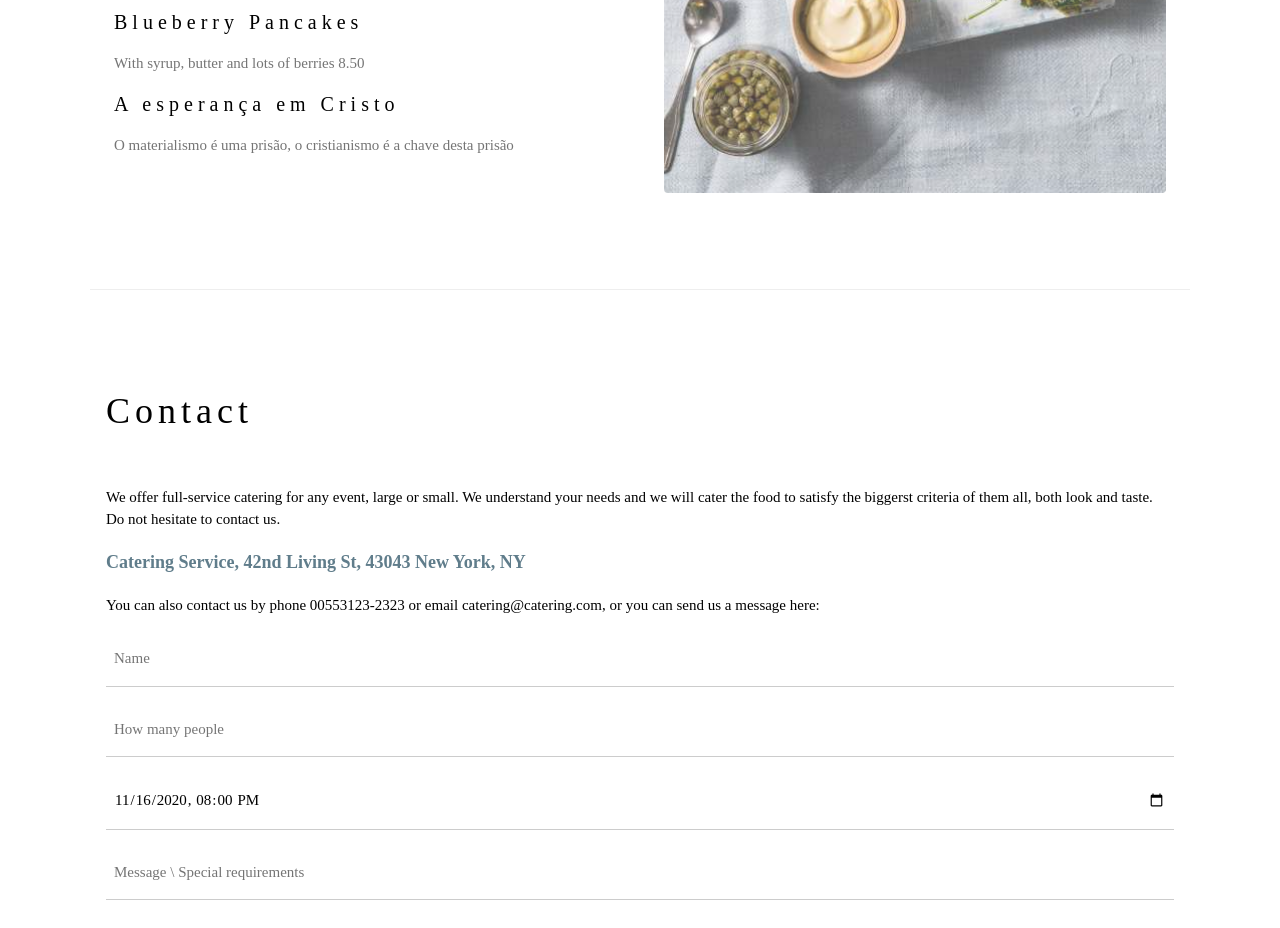
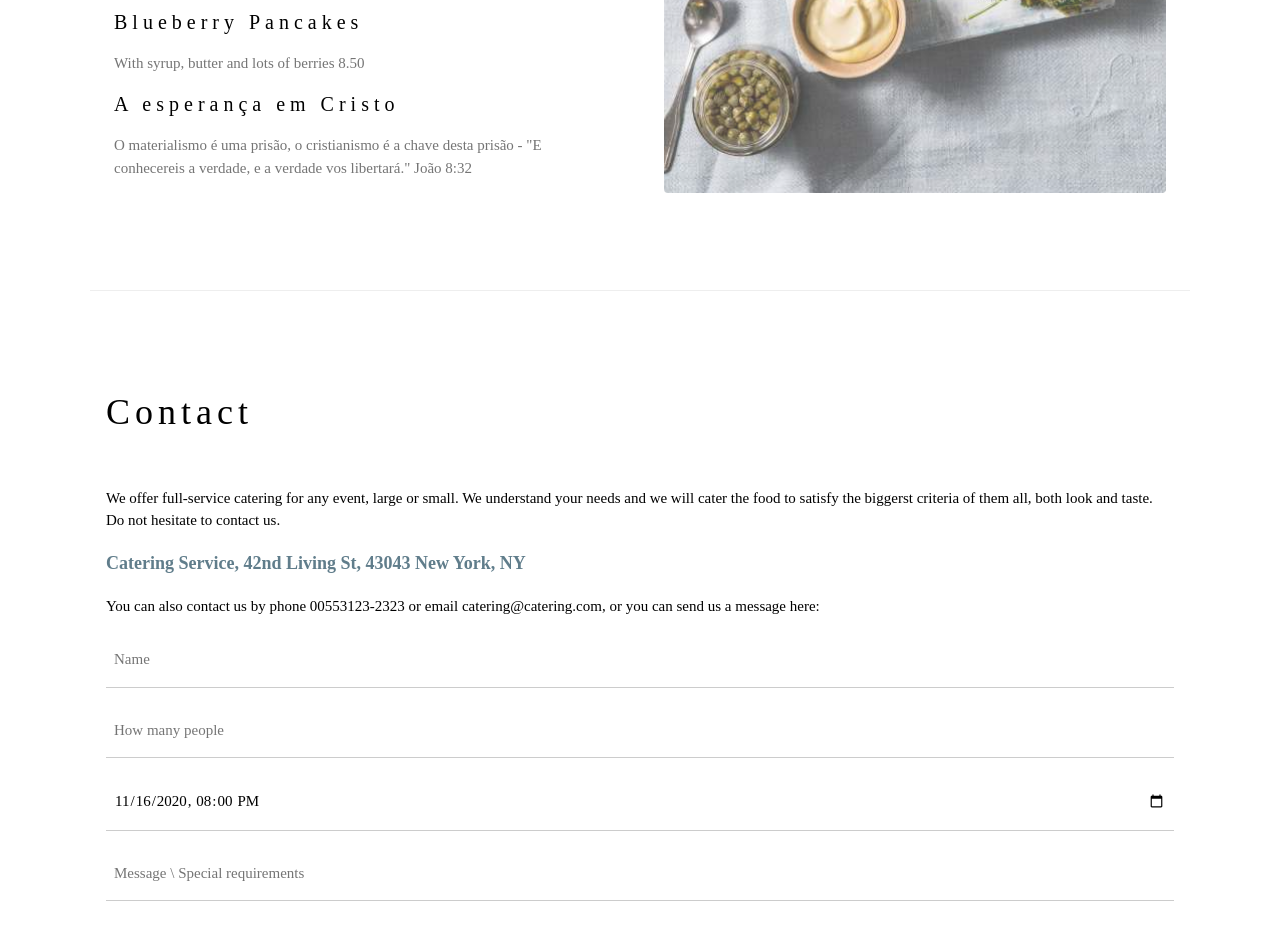
Before and after one commit to pablocla1406/mycursito, a plain HTML site: page index.html in a window 1280 px wide. Shown: the part 1480-2408 px from the top of the page. Drawn offline with nearby package versions, Linux system fonts and the light colour scheme.

Commit message:
Update index.html

```diff
--- a/index.html
+++ b/index.html
@@ -74,7 +74,7 @@ h1, h2, h3, h4, h5, h6 {
       <h4>Blueberry Pancakes</h4>
       <p class="w3-text-grey">With syrup, butter and lots of berries 8.50</p>
       <h4>A esperança em Cristo</h4>
-      <p class="w3-text-grey">O materialismo é uma prisão, o cristianismo é a chave desta prisão</p>
+      <p class="w3-text-grey">O materialismo é uma prisão, o cristianismo é a chave desta prisão - "E conhecereis a verdade, e a verdade vos libertará." João 8:32</p>
     </div>
 
     <div class="w3-col l6 w3-padding-large">
```
